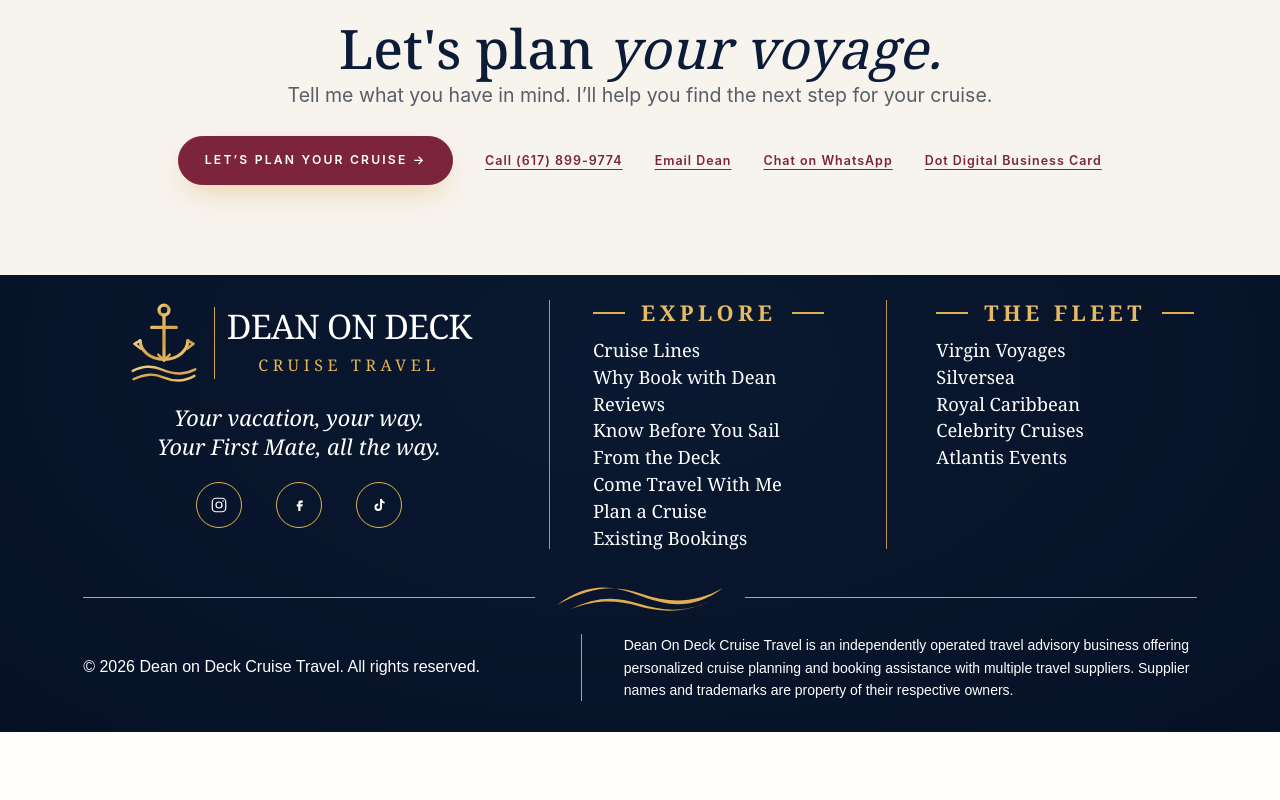
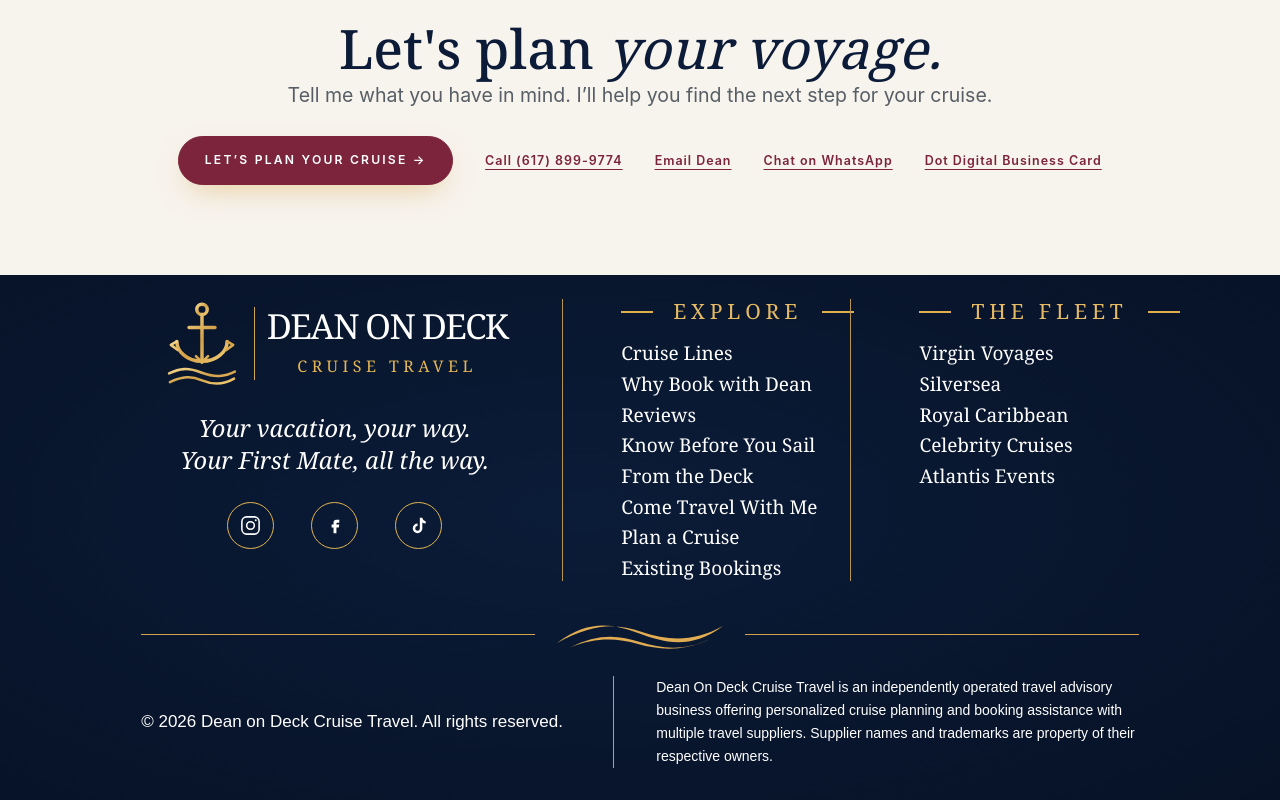
Before and after one commit to deanondeck/deanondeck.github.io, a Next.js app: page / in a window 1280 px wide. Shown: the part 5124-5924 px from the top of the page. Before the commit the page ends 5856 px from the top, so only its background shows below. Built offline with nearby package versions, Linux system fonts and the light colour scheme; a web font is replaced by a local one.

Commit message:
Refine footer to original Version 1 visual proportions and typography

```diff
--- a/src/app/globals.css
+++ b/src/app/globals.css
@@ -2372,3 +2372,27 @@ body { background: var(--paper); color: var(--ink-on-paper); }
  .foot .foot-bottom>span:first-child {white-space:normal;}
  .foot .foot-bottom .disc {border-left:0;border-top:1px solid #c99f4d;padding:14px 0 0;font-size:12px;}
 }
+
+/* Footer V1 visual alignment against the original approved 1536px artwork */
+@media(min-width:1101px){
+.foot {background:radial-gradient(ellipse at 45% 44%,#0b1c38 0%,#08152c 64%,#071226 100%);padding-top:24px;padding-bottom:42px;}
+.foot .wrap {max-width:1320px;width:calc(100% - 180px);}
+.foot .foot-top {grid-template-columns:1.46fr 1fr 1fr;padding-bottom:37px;}
+.foot .foot-top>div:first-child {padding-right:34px;}
+.foot .foot-top>div:nth-child(2) {padding-left:58px;padding-right:24px;}
+.foot .foot-top>div:nth-child(3) {padding-left:68px;}
+.foot .footer-identity {gap:12px;}
+.foot .footer-anchor {width:80px;height:90px;}
+.foot .footer-wordmark>span {font-size:clamp(30px,2.7vw,41px);font-weight:400;letter-spacing:-.045em;}
+.foot .footer-wordmark small {font-size:16px;letter-spacing:.28em;}
+.foot .foot-tag {font-size:clamp(22px,1.85vw,27px);margin-top:24px;margin-bottom:25px;}
+.foot .foot-socials {gap:37px;}
+.foot .foot-socials a {width:47px;height:47px;}
+.foot .foot-socials svg {width:23px;height:23px;}
+.foot h4 {font-size:clamp(21px,1.62vw,25px);letter-spacing:.23em;font-weight:400;margin-bottom:17px;gap:20px;}
+.foot h4::before,.foot h4::after {width:32px;flex-basis:32px;height:2px;}
+.foot ul {font-size:clamp(19px,1.45vw,22px);font-weight:400;gap:6px;line-height:1.3;}
+.foot .footer-wave {margin-bottom:24px;}
+.foot .foot-bottom {grid-template-columns: .9fr 1.1fr;gap:42px;font-size:17px;}
+.foot .foot-bottom .disc {font-size:14px;line-height:1.65;}
+}
```
